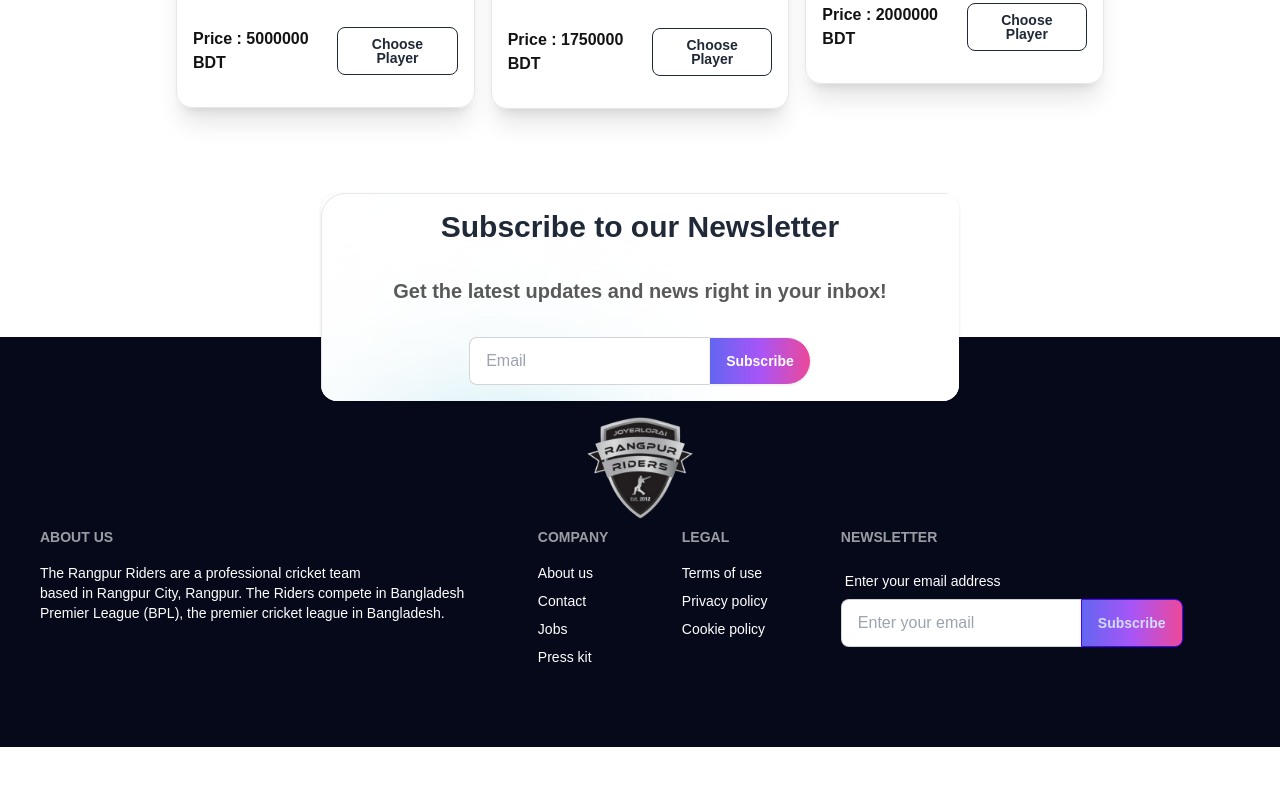
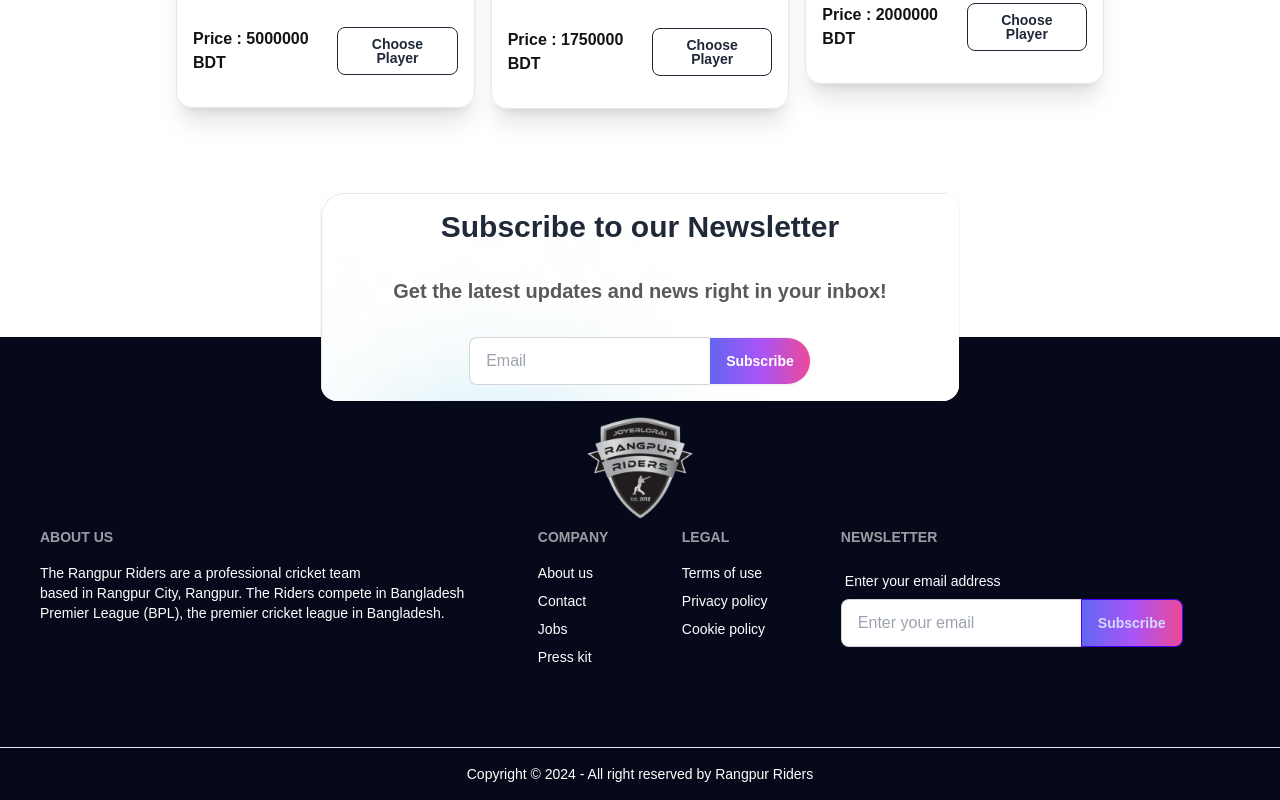
Before and after one commit to abujaforhadi/rangpurRaiders, a React (Vite) app: page / in a window 1280 px wide. Shown: the part 1496-2296 px from the top of the page. Before the commit the page ends 2243 px from the top, so only its background shows below. Built offline with nearby package versions, Linux system fonts and the light colour scheme.

Commit message:
add footer

```diff
--- a/src/Components/Footer.jsx
+++ b/src/Components/Footer.jsx
@@ -72,6 +72,15 @@
               </div>
             </fieldset>
           </form>
+
+        </footer>
+      </div>
+      <div>
+        <hr className="text-white" />
+        <footer className="footer footer-center text-base-content bg-[#06091A] p-4">
+          <aside>
+            <p className="text-white">Copyright © {new Date().getFullYear()} - All right reserved by Rangpur Riders</p>
+          </aside>
         </footer>
       </div>
     </div>
```
